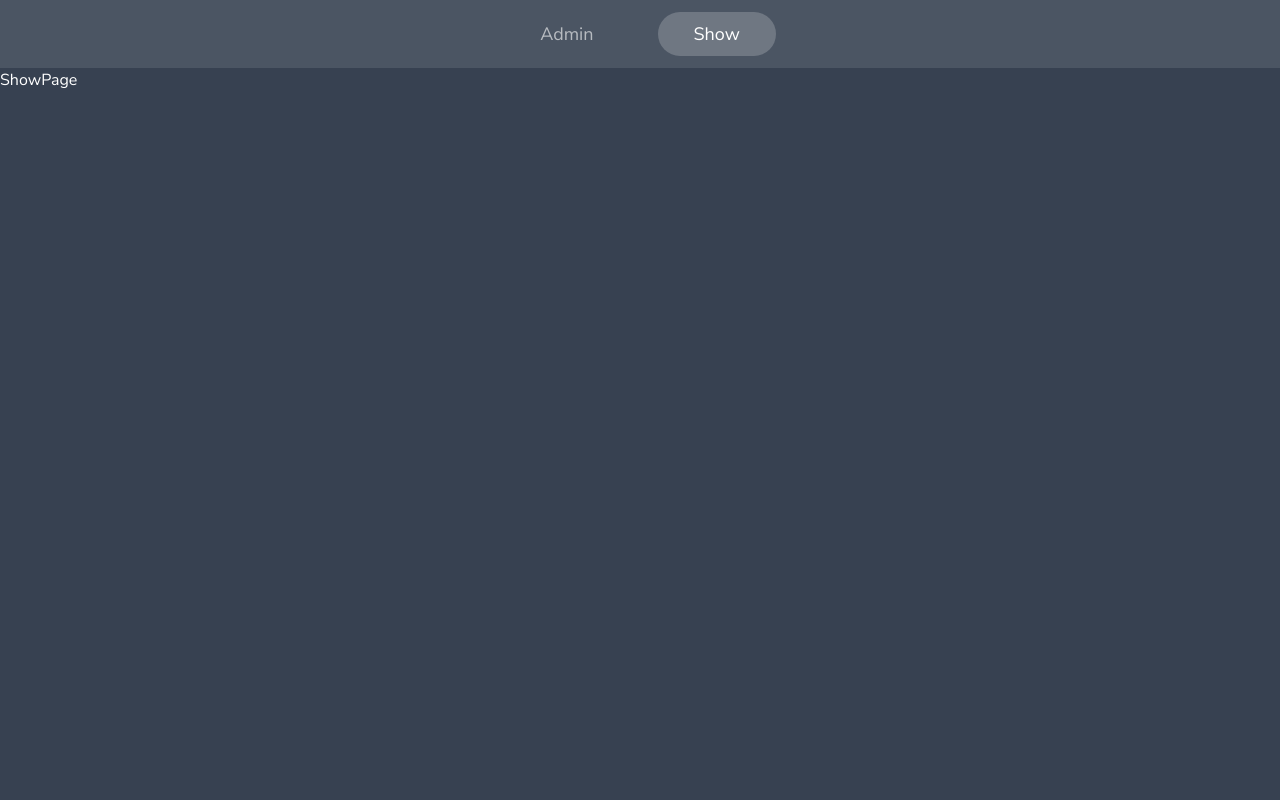
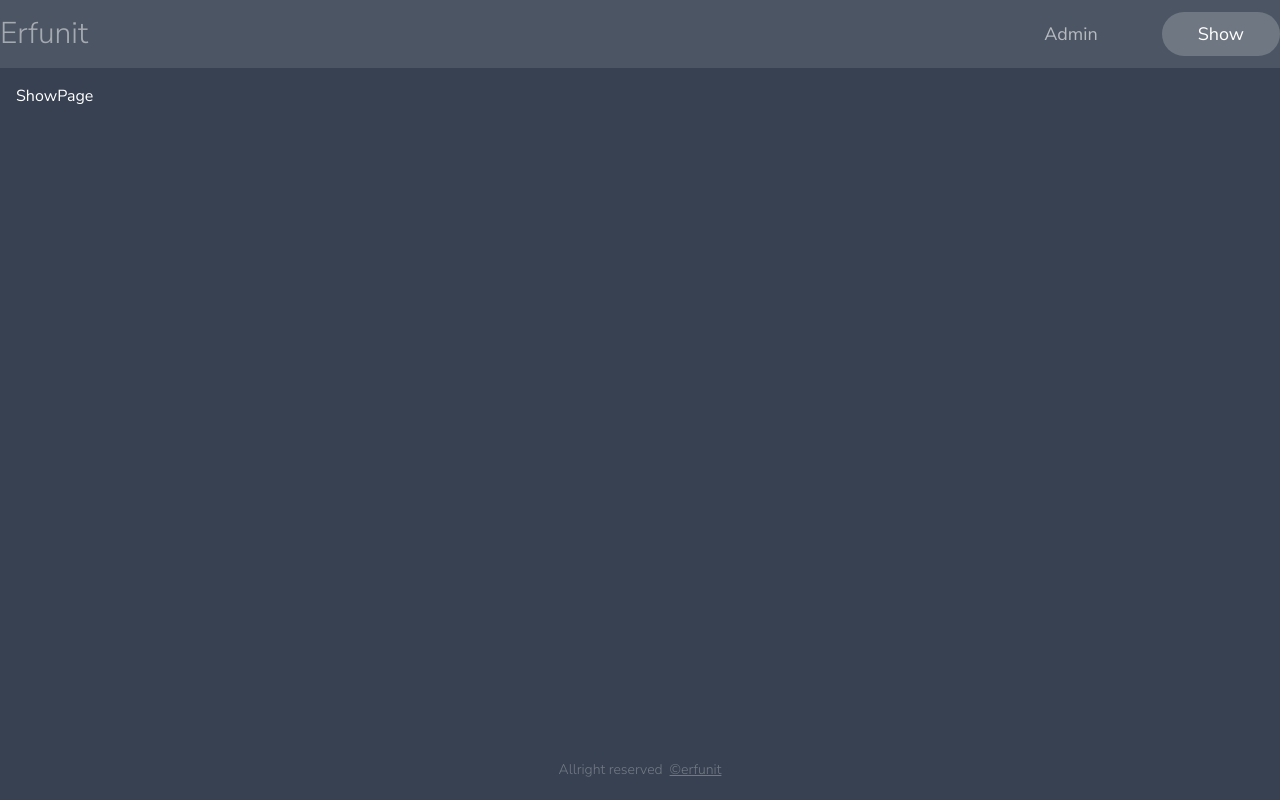
Before and after one commit to erfunit/product-filter-frontend, a Next.js app: page /show in a window 1280 px wide. Built offline with nearby package versions, Linux system fonts and the light colour scheme.

Commit message:
layout change

```diff
--- a/app/components/Header.tsx
+++ b/app/components/Header.tsx
@@ -8,7 +8,14 @@ const Header = () => {
 
   return (
     <header className="w-full bg-gray-600 py-3 text-lg">
-      <ul className="flex container mx-auto 2xl:max-w-screen-xl justify-center gap-7">
+      <div className="flex container items-center mx-auto 2xl:max-w-screen-xl justify-between ">
+        <a
+          className="font-light text-3xl text-white/50 hover:text-white/100 transition-all "
+          href="https://github.com/erfunit"
+        >
+          Erfunit
+        </a>
+        <ul className="flex  gap-7">
           <li
             className={` px-9 py-2 transition-all rounded-full ${
               pathname == "/admin"
@@ -20,12 +27,15 @@ const Header = () => {
           </li>
           <li
             className={` px-9 py-2 transition-all rounded-full ${
-            pathname == "/show" ? "text-white/100 bg-white/20" : "text-white/60"
+              pathname == "/show"
+                ? "text-white/100 bg-white/20"
+                : "text-white/60"
             }`}
           >
             <Link href="/show">Show</Link>
           </li>
         </ul>
+      </div>
     </header>
   );
 };
--- a/app/layout.tsx
+++ b/app/layout.tsx
@@ -6,8 +6,9 @@ import Header from "./components/Header";
 const inter = Nunito_Sans({ subsets: ["latin"] });
 
 export const metadata: Metadata = {
-  title: "Create Next App",
-  description: "Generated by create next app",
+  title: "product filter",
+  description:
+    "this is a product filter project to train fullstack development",
 };
 
 export default function RootLayout({
@@ -18,10 +19,22 @@ export default function RootLayout({
   return (
     <html lang="en">
       <body
-        className={`w-screen min-h-screen bg-gray-700 text-white ${inter.className}`}
+        className={`w-screen min-h-screen bg-gray-700 flex flex-col justify-between text-white ${inter.className}`}
       >
         <Header />
-        <main>{children}</main>
+        <main className="container 2xl:max-w-screen-xl m-auto mt-4 px-4">
+          {children}
+        </main>
+        <footer className="w-full flex justify-center py-5 text-sm text-white/30 font-light">
+          Allright reserved &nbsp;
+          <a
+            className="underline"
+            target="_blank"
+            href="https://github.com/erfunit"
+          >
+            &copy;erfunit
+          </a>
+        </footer>
       </body>
     </html>
   );
```
Lines whose indentation alone changed are shown as unchanged.
